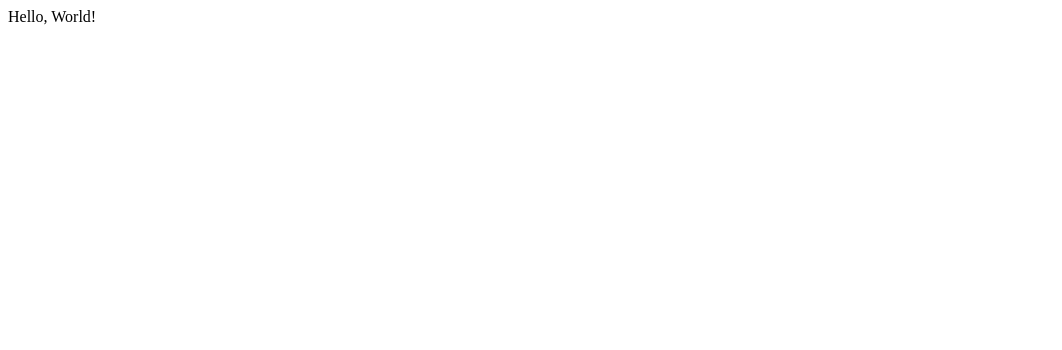
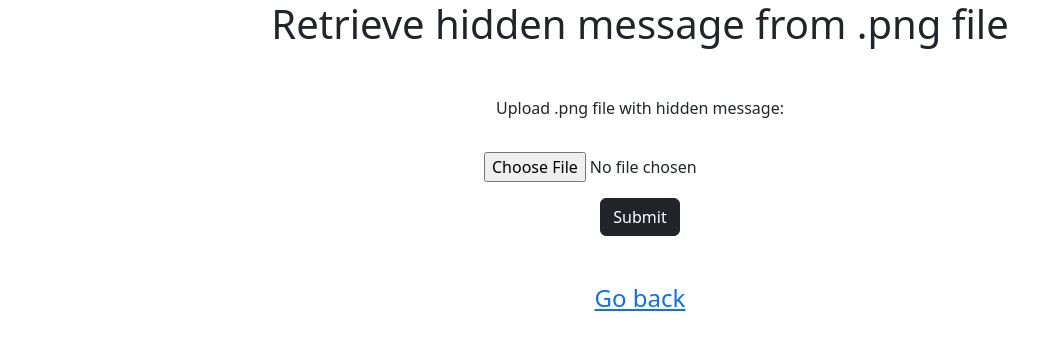
Before and after one commit to KamSaf/cryptography_steganography, a Flask app: page /decode in a window 1280 px wide. Before the commit the part shown is almost empty. Shown: the top 350 px of the page, without its empty margins (0-1062 px from the left). Run offline with Flask 3, Linux system fonts and the light colour scheme; parts of the project's set-up code (start-up, migrations or seed data) failed here and were passed over.

Commit message:
Created decode template, implemented steganography api, changed .jpg format to .png because it didn't work :)

```diff
--- a/src/main.py
+++ b/src/main.py
@@ -1,13 +1,14 @@
-from flask import Flask, render_template, request
+from flask import Flask, render_template, request, flash
 from utils import save_file
 import os
 from steganography import create_image, decode_image
 from caesar import CaesarCipher as cs
+from random import randint
 
 app = Flask(__name__)
 app.config['SECRET_KEY'] = '6l0YPaxzcmwZNcSK0PjLb9FSRviHCa8f'
 
-UPLOAD_FOLDER = os.path.join('static/temp/')
+UPLOAD_FOLDER = os.path.dirname(__file__) + os.path.join('/static/images/')
 app.config['UPLOAD_FOLDER'] = UPLOAD_FOLDER
 
 
@@ -20,14 +21,35 @@ def root():
 def encode():
     if request.method == 'POST':
         filename = save_file(request=request) if request.method == 'POST' else None
-        if filename:
-            return render_template(template_name_or_list='encode.html', filename=filename)
+        message = request.form.get('frm_message')
+        if not message:
+            flash('No message to hide given.')
+            return render_template('encode.html')
+
+        if filename and message:
+            shift = randint(3, 9)
+            encrypted_message = cs.cipher(text=message, shift=shift) + str(shift)
+            path = UPLOAD_FOLDER + filename
+            create_image(message=encrypted_message, input_file=path, output_file=path)
+            return render_template(template_name_or_list='encode.html', filename='images/' + filename)
     return render_template('encode.html')
 
 
 @app.route("/decode", methods=["GET", "POST"])
 def decode():
-    return "<p>Hello, World!</p>"
+    if request.method == 'POST':
+        filename = save_file(request=request) if request.method == 'POST' else None
+
+        if filename:
+            path = UPLOAD_FOLDER + filename
+            hidden_message = decode_image(input_file=path)
+            decrypted_message = ''
+            try:
+                decrypted_message = cs.decipher(text=hidden_message[:-1], shift=int(hidden_message[-1]))
+            except Exception:
+                flash('Message not found')
+            return render_template(template_name_or_list='decode.html', message=decrypted_message)
+    return render_template('decode.html')
 
 
 if __name__ == '__main__':
--- a/src/templates/decode.html
+++ b/src/templates/decode.html
@@ -0,0 +1,21 @@
+{% extends 'base.html' %}
+
+{% block content %}
+<h1 class="text-center">Retrieve hidden message from .png file</h1>
+<div class="text-center">
+    <form method="POST" class="mb-3 text-center" enctype="multipart/form-data">
+        <p class="mt-5">Upload .png file with hidden message:</p>
+        <input class="mt-3" type="file" name="frm_image" accept="image/jpg"><br>
+        <button class="mt-3 btn btn-dark" type="submit">Submit</button>
+    </form>
+    <div class="mt-5 mb-5" id="output_area">
+        {% if message %}
+        <h5 class="mb-4">Message:</h5>
+        <p class="text-center">{{ message }}</p>
+        {% endif %}
+    </div>
+    <a href="{{ url_for('root') }}">
+        <h4>Go back</h4>
+    </a>
+</div>
+{% endblock %}
--- a/src/templates/encode.html
+++ b/src/templates/encode.html
@@ -1,13 +1,13 @@
 {% extends 'base.html' %}
 
 {% block content %}
-<h1 class="text-center">Encrypt message in .jpg file</h1>
+<h1 class="text-center">Hide message in .png file</h1>
 <div class="text-center">
     <form method="POST" class="text-center" enctype="multipart/form-data">
         <p class="mt-5">Message to be hidden in file:</p>
         <textarea class="mt-3" cols="60" rows="10" name="frm_message"></textarea><br>
         <input class="mt-3" type="file" name="frm_image" accept="image/jpg"><br>
-        <button class="mt-3 btn btn-dark" type="submit">Encrypt</button>
+        <button class="mt-3 btn btn-dark" type="submit">Submit</button>
     </form>
     <div class="mt-4 mb-5" id="output_area">
         {% if filename %}
--- a/src/utils.py
+++ b/src/utils.py
@@ -17,7 +17,7 @@ def allowed_file(filename: str | None) -> bool:
         --------------------------------------------
         bool => well, True or False
     """
-    ALLOWED_EXTENSIONS = {'jpg'}
+    ALLOWED_EXTENSIONS = {'png'}
     if filename:
         return '.' in filename and filename.rsplit('.', 1)[1].lower() in ALLOWED_EXTENSIONS
     return False
@@ -41,13 +41,13 @@ def save_file(request: Request) -> str:
         return ''
     file = request.files['frm_image']
     if not allowed_file(file.filename):
-        flash('Only .jpg format files can be uploaded.')
+        flash('Only .png format files can be uploaded.')
         return ''
 
     if file and allowed_file(file.filename):
         filename = secure_filename(file.filename) if file.filename else 'file_' + datetime.now().strftime("%y%m%d_%H%M%S")
         file.save(os.path.join(app.config['UPLOAD_FOLDER'], filename))
-        return 'temp/' + filename
+        return filename
     return ''
 
 
```
Also changed, not shown: src/steganography.py (+5 -5 lines).
